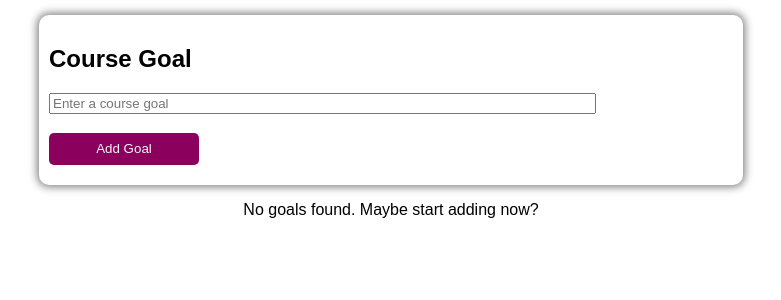
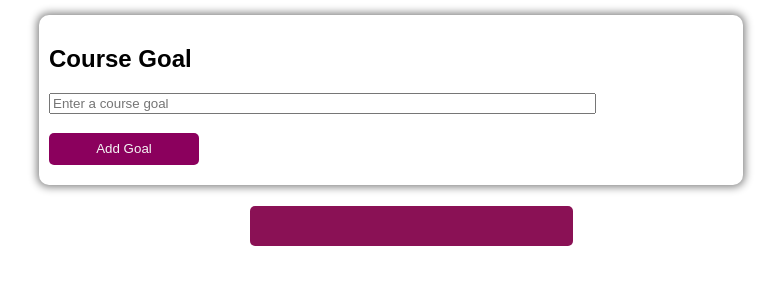
Before and after one commit to mahmoudbahaa755/daily-tasks-React, a React (Create React App) app: page / in a window 1280 px wide. Shown: the top 300 px of the page, without its empty margins (249-1030 px from the left). Built offline with nearby package versions, Linux system fonts and the light colour scheme.

Commit message:
main file

```diff
--- a/src/App.js
+++ b/src/App.js
@@ -6,14 +6,24 @@ import './App.css';
 
 const App = () => {
   const [courseGoals, setCourseGoals] = useState([
+    { }
 
   ]);
-  let content= (<p style={{ textAlign: 'center' }}>No goals found. Maybe start adding now?</p>)
+  let content = (
+      <CourseGoalList courseGoals={courseGoals} />
+    )
+  if(courseGoals.length === 0){
+
+     content= (<p style={{ textAlign: 'center' }}>No goals found. Maybe start adding now?</p>)
+  }
   const addGoal = goal =>{
-    console.log('goal : ')
-    console.log(goal)
-    content += ( <p style={{ textAlign: 'center' }}>{goal}</p>)
+    setCourseGoals(prevGoals =>{
+      return [{id: Math.random().toString() ,goal:goal} , ...prevGoals]
+    })
+    console.log(courseGoals)
   }
+
+
 
   return (
     <div>
--- a/src/components/CourseGoals/CourseGoalItem/CourseGoalItem.css
+++ b/src/components/CourseGoals/CourseGoalItem/CourseGoalItem.css
@@ -0,0 +1,14 @@
+.goal-list{
+        margin: 5px;
+    list-style: none;
+    background-color: #8A1155;
+    color: whitesmoke;
+    width: 323px;
+    height: 40px;
+    padding: 10px 20px;
+    border-radius: 5px;
+    -webkit-border-radius: 5px;
+    -moz-border-radius: 5px;
+    -ms-border-radius: 5px;
+    -o-border-radius: 5px;
+}
--- a/src/components/CourseGoals/CourseGoalItem/CourseGoalItem.js
+++ b/src/components/CourseGoals/CourseGoalItem/CourseGoalItem.js
@@ -4,13 +4,16 @@ import './CourseGoalItem.css';
 
 const CourseGoalItem = props => {
   // const [deleteText, setDeleteText] = useState('');
+  const deleteGoal = (e) => {
 
+    console.log(props.id)
+  }
 
 
   return (
-   <div>
-
-   </div>
+     <li className='goal-list' id={props.id} onClick={deleteGoal}>
+        {props.goal}
+      </li>
   );
 }
 
--- a/src/components/CourseGoals/CourseGoalList/CourseGoalList.css
+++ b/src/components/CourseGoals/CourseGoalList/CourseGoalList.css
@@ -0,0 +1,7 @@
+ul{
+    display: flex;
+    flex-wrap: wrap;
+    justify-content: center;
+    align-items: center;
+
+}
--- a/src/components/CourseGoals/CourseGoalList/CourseGoalList.js
+++ b/src/components/CourseGoals/CourseGoalList/CourseGoalList.js
@@ -4,12 +4,15 @@ import CourseGoalItem from '../CourseGoalItem/CourseGoalItem';
 import './CourseGoalList.css';
 
 const CourseGoalList = props => {
-  console.log('props :')
-  console.log(props)
+
   return (
-      <li>
-        {props.goal}
-      </li>
+      <ul>
+      {props.courseGoals.map(e => {
+        return(
+          <CourseGoalItem goal={e.goal} key={e.id} id={e.id} />
+        )
+      })}
+      </ul>
   );
 }
 
--- a/src/components/CourseGoals/CourseInput/CourseInput.js
+++ b/src/components/CourseGoals/CourseInput/CourseInput.js
@@ -1,6 +1,5 @@
 import React, { useState } from 'react';
 
-import Button from '../../UI/Button/Button';
 import './CourseInput.css';
 
 const CourseInput = (props) => {
```
Also changed, not shown: 1 other file (tests, documents, lock files or other folders).
